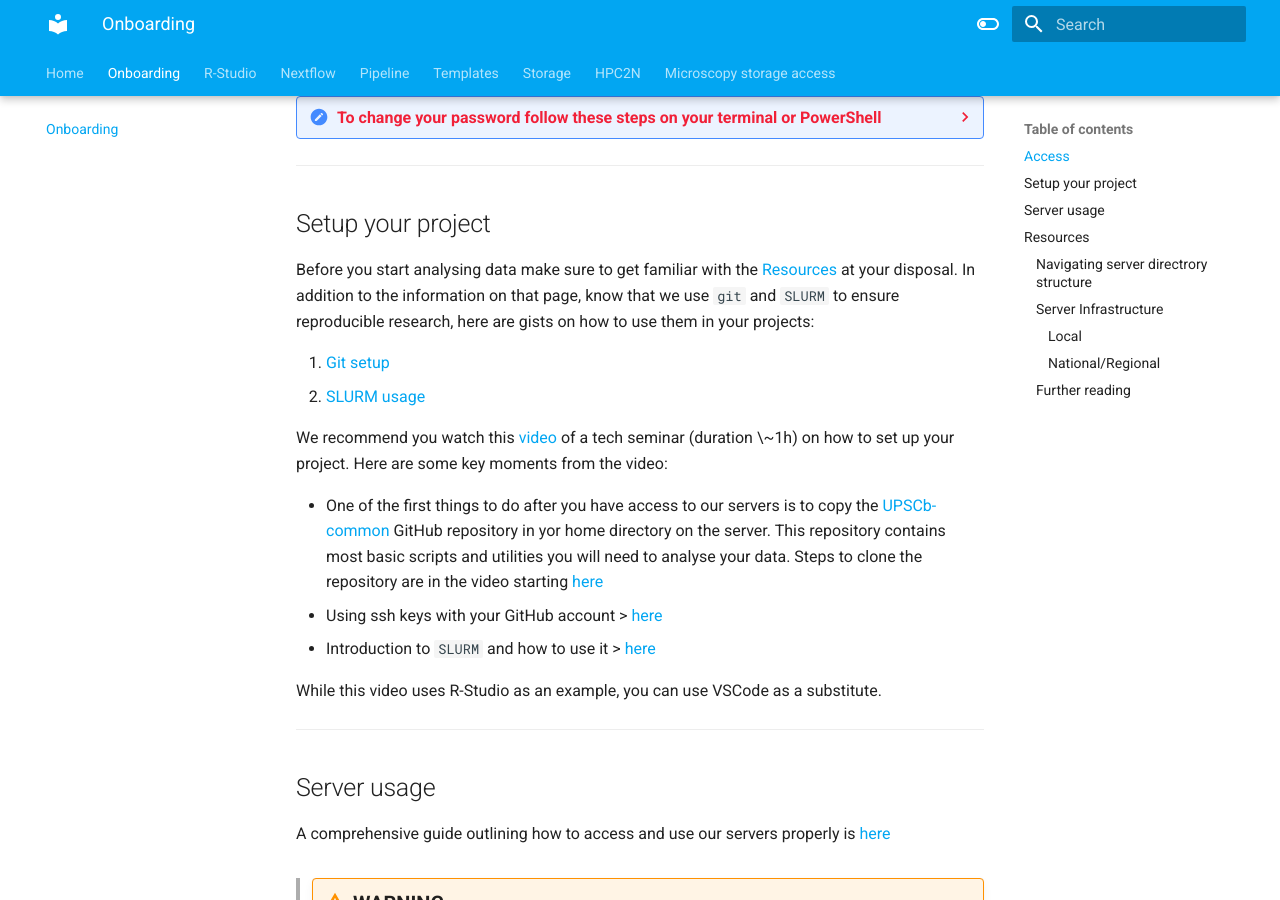
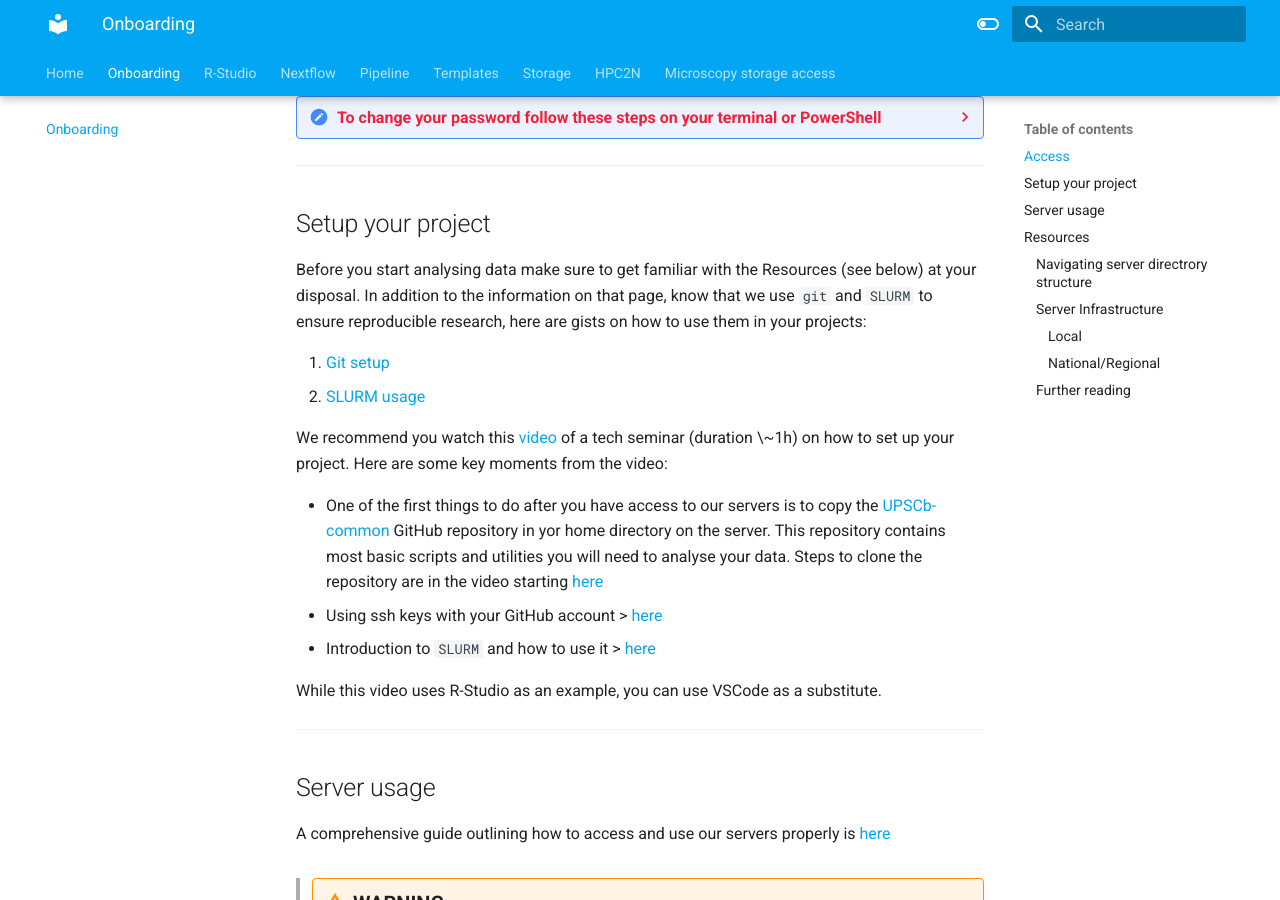
Before and after one commit to UPSCb/Documentation, an MkDocs documentation site: the page built from docs/2. Onboarding.md, in a window 1280 px wide and 900 px high, scrolled down 674 px. Built offline with MkDocs 1.6.1 and Material for MkDocs 9.7.7, drawn with Linux system fonts in a browser that asks for light colours.

Commit message:
fromatting

```diff
--- a/docs/2. Onboarding.md
+++ b/docs/2. Onboarding.md
@@ -25,7 +25,7 @@ We use key based authentication for access to the servers. Once your key has bee
 
 ---
 ## Setup your project
-Before you start analysing data make sure to get familiar with the [Resources](#resources) at your disposal. In addition to the information on that page, know that we use `git` and `SLURM` to ensure reproducible research, here are gists on how to use them in your projects:
+Before you start analysing data make sure to get familiar with the Resources (see below) at your disposal. In addition to the information on that page, know that we use `git` and `SLURM` to ensure reproducible research, here are gists on how to use them in your projects:
 
 1.  [Git setup](https://gist.github.com/nicolasDelhomme/46a1053d277510b95692318bd1732b6d)
 2.  [SLURM usage](https://gist.github.com/nicolasDelhomme/6fbff1e4db3c7ee4b3bb4f710667fd0d)
```
